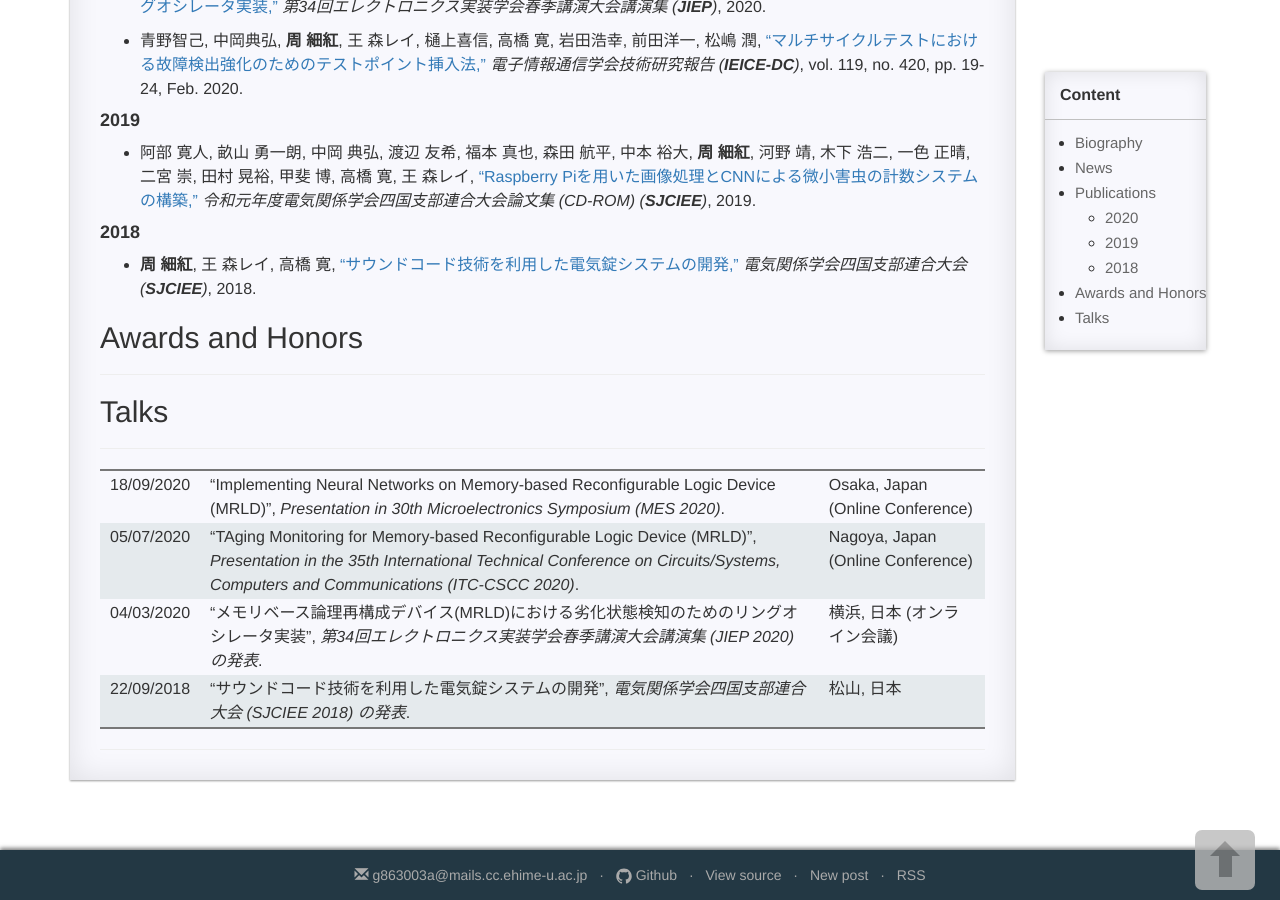
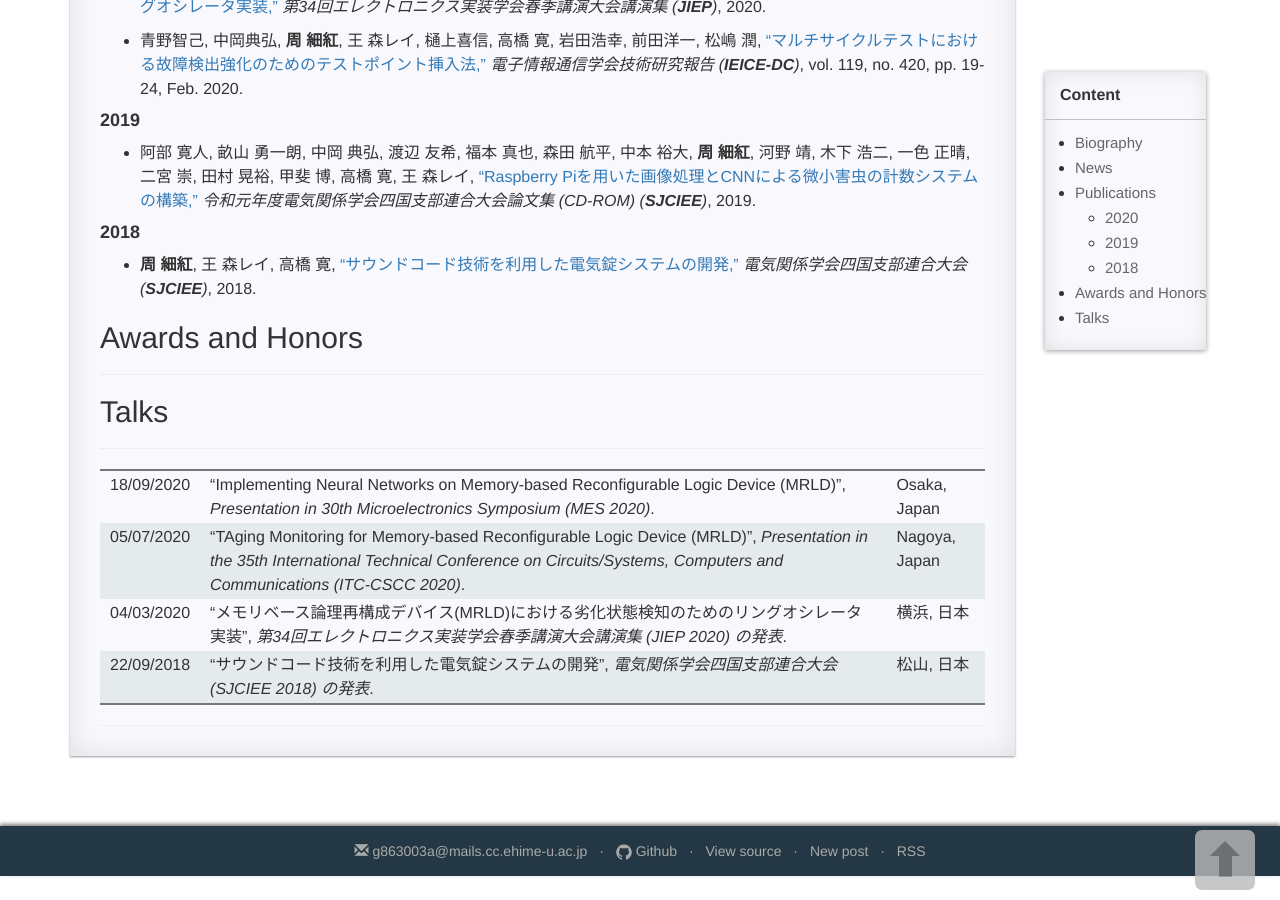
Before and after one commit to XihongZhou/xihongzhou.github.io, a Jekyll site: the page built from pages/1_homepage.md, in a window 1280 px wide and 900 px high, scrolled down 1072 px. Built offline with Jekyll 4.4.1, drawn with Linux system fonts in a browser that asks for light colours; comment, search, counter and statistics services are not loaded.

Commit message:
Update 1_homepage.md

```diff
--- a/pages/1_homepage.md
+++ b/pages/1_homepage.md
@@ -82,7 +82,7 @@
 
 ---
 
-|18/09/2020|"Implementing Neural Networks on Memory-based Reconfigurable Logic Device (MRLD)", *Presentation in 30th Microelectronics Symposium (MES 2020)*. |Osaka, Japan (Online Conference)
-|05/07/2020|"TAging Monitoring for Memory-based Reconfigurable Logic Device (MRLD)", *Presentation in the 35th International Technical Conference on Circuits/Systems, Computers and Communications (ITC-CSCC 2020)*. |Nagoya, Japan (Online Conference)
-|04/03/2020|"メモリベース論理再構成デバイス(MRLD)における劣化状態検知のためのリングオシレータ実装", *第34回エレクトロニクス実装学会春季講演大会講演集 (JIEP 2020) の発表*. |横浜, 日本 (オンライン会議)
+|18/09/2020|"Implementing Neural Networks on Memory-based Reconfigurable Logic Device (MRLD)", *Presentation in 30th Microelectronics Symposium (MES 2020)*. |Osaka, Japan
+|05/07/2020|"TAging Monitoring for Memory-based Reconfigurable Logic Device (MRLD)", *Presentation in the 35th International Technical Conference on Circuits/Systems, Computers and Communications (ITC-CSCC 2020)*. |Nagoya, Japan
+|04/03/2020|"メモリベース論理再構成デバイス(MRLD)における劣化状態検知のためのリングオシレータ実装", *第34回エレクトロニクス実装学会春季講演大会講演集 (JIEP 2020) の発表*. |横浜, 日本
 |22/09/2018|"サウンドコード技術を利用した電気錠システムの開発", *電気関係学会四国支部連合大会 (SJCIEE 2018) の発表*. |松山, 日本
```
